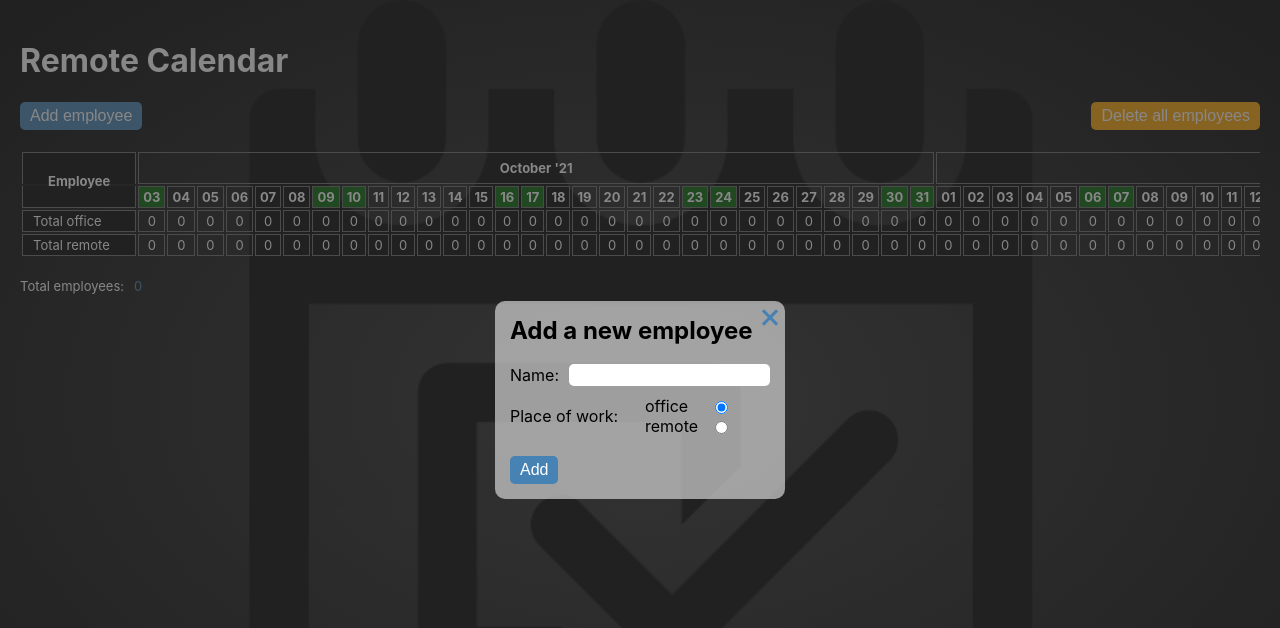
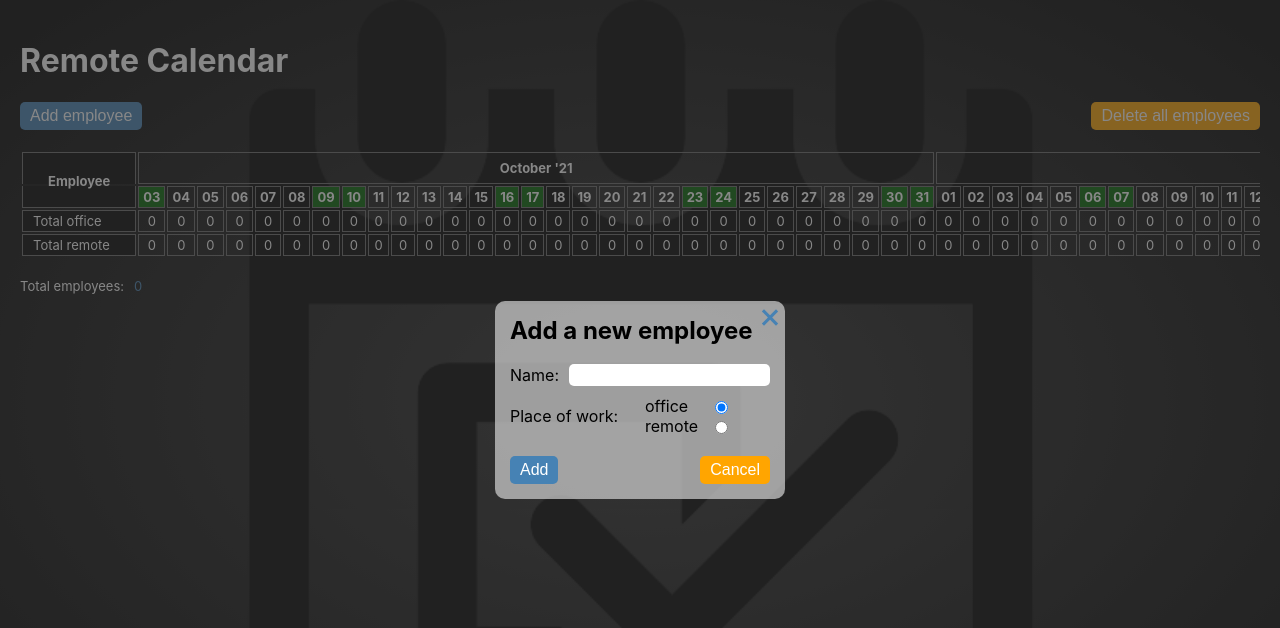
Before and after one commit to SDen4/remote_calendar, a React (Create React App) app: page / in a window 1280 px wide. Both pictures are taken after a click on the button "Add employee". Shown: the top 628 px of the page. Built offline with nearby package versions, Linux system fonts and the light colour scheme.

Commit message:
Cancel button to add employee modal

```diff
--- a/src/components/ModalContent/ModalContent.module.css
+++ b/src/components/ModalContent/ModalContent.module.css
@@ -62,3 +62,19 @@
   display: flex;
   width: 100%;
 }
+
+.buttons_wrapper {
+  display: flex;
+  justify-content: space-between;
+  align-items: center;
+  width: 100%;
+}
+
+.deleteButton {
+  background-color: orange;
+  transition: 0.3s;
+}
+
+.deleteButton:hover {
+  background-color: red;
+}
--- a/src/components/ModalContent/ModalContent.tsx
+++ b/src/components/ModalContent/ModalContent.tsx
@@ -50,6 +50,12 @@ const ModalContent: React.FC = () => {
     dispatch(setModalFlag(false));
   };
 
+  const onCloseModal = () => {
+    setName('');
+    setTypeOfWork('office');
+    dispatch(setModalFlag(false));
+  };
+
   return (
     <div className={styles.modalContent}>
       <h2>Add a new employee</h2>
@@ -88,11 +94,20 @@ const ModalContent: React.FC = () => {
         </div>
       </form>
 
-      <Button
-        buttonText="Add"
-        buttonType="submit"
-        onButtonClick={onSubmitHahdler}
-      />
+      <div className={styles.buttons_wrapper}>
+        <Button
+          buttonText="Add"
+          buttonType="submit"
+          onButtonClick={onSubmitHahdler}
+        />
+
+        <Button
+          buttonText="Cancel"
+          buttonType="button"
+          onButtonClick={onCloseModal}
+          stylesButton={styles.deleteButton}
+        />
+      </div>
     </div>
   );
 };
```
